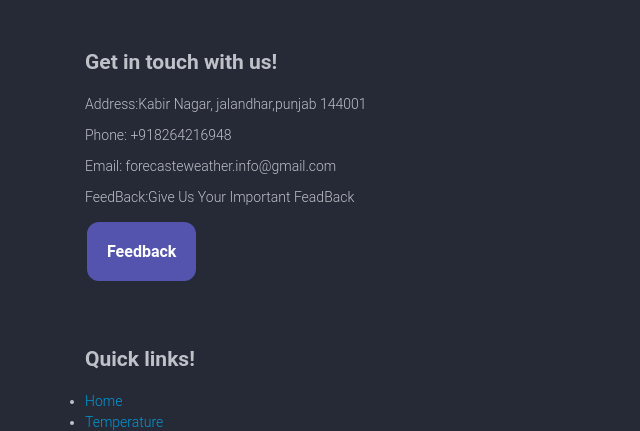
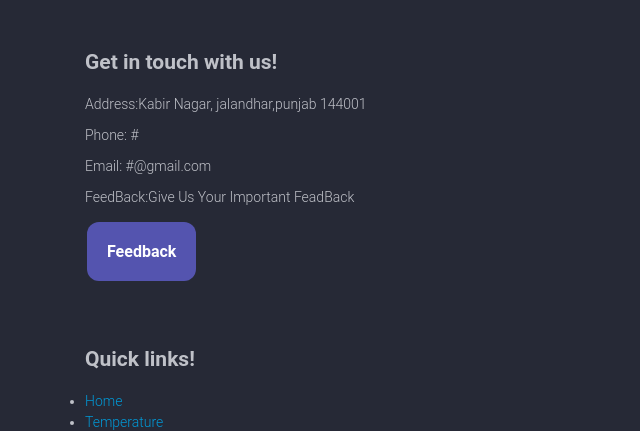
Before and after one commit to LovingNeha/weather_spot_with_maps, a Django app: page /index2/ in a window 1280 px wide. Shown: the part 6069-6500 px from the top of that part, without its empty margins (0-640 px from the left). Run offline with Django 3.2, Linux system fonts and the light colour scheme; data comes from the database, SQL or seed files in the repository; the page is wider than the window, and the part outside it is not shown; some libraries are stand-ins or nearby versions.

Commit message:
third commit

```diff
--- a/static/files/map.js
+++ b/static/files/map.js
@@ -246,7 +246,7 @@ function initMap() {
 
 	// Get your own free OWM API key at https://www.openweathermap.org/appid - please do not re-use mine!
 	// You don't need an API key for this to work at the moment, but this will change eventually.
-	var OWM_API_KEY = 'a0d5659a015c8b72076e37f18fb9b18b';
+	var OWM_API_KEY = 'your api key';
 
 	var clouds = L.OWM.clouds({opacity: 0.8, legendImagePath: 'files/NT2.png', appId: OWM_API_KEY});
 	var cloudscls = L.OWM.cloudsClassic({opacity: 0.5, appId: OWM_API_KEY});
--- a/templates/weather/FeedBack.html
+++ b/templates/weather/FeedBack.html
@@ -241,10 +241,10 @@ input[type=submit]:hover {
                     <p><span>Address:</span>Kabir Nagar, jalandhar,punjab 144008</p>
                 </div>
                 <div class="phone-text">
-                    <p><span>Phone:</span> +918264216948</p>
+                    <p><span>Phone:</span> #</p>
                 </div>
                 <div class="email-text">
-                    <p><span>Email:</span> forecasteweather.info@gmail.com</p>
+                    <p><span>Email:</span> #@gmail.com</p>
                 </div>
 
                 <div class="address-text">
--- a/templates/weather/admin_login.html
+++ b/templates/weather/admin_login.html
@@ -266,13 +266,13 @@ input[type=submit]:hover {
                     <div class="footer-text">
                         </div>
                     <div class="address-text">
-                        <p><span>Address:</span>Ladowali RD, jalandhar,punjab 144001</p>
+                        <p><span>Address:</span>kabir nagar, jalandhar,punjab 144001</p>
                     </div>
                     <div class="phone-text">
-                        <p><span>Phone:</span> +919465886948</p>
+                        <p><span>Phone:</span> #</p>
                     </div>
                     <div class="email-text">
-                        <p><span>Email:</span> avtarsingh24hr@gmail.com</p>
+                        <p><span>Email:</span> #</p>
                     </div>
                 </div>
 <div class="col-md-6">
--- a/templates/weather/index.html
+++ b/templates/weather/index.html
@@ -319,10 +319,10 @@
                         <p><span>Address:</span>Kabir Nagar, jalandhar,punjab 144001</p>
                     </div>
                     <div class="phone-text">
-                        <p><span>Phone:</span> +918264216948</p>
+                        <p><span>Phone:</span> #</p>
                     </div>
                     <div class="email-text">
-                        <p><span>Email:</span> forecasteweather.info@gmail.com</p>
+                        <p><span>Email:</span> #@gmail.com</p>
                     </div>
                     <div class="address-text">
                             <p><span>FeedBack:</span>Give Us Your Important FeadBack</p>
--- a/templates/weather/index2.html
+++ b/templates/weather/index2.html
@@ -479,10 +479,10 @@
                     <p><span>Address:</span>Kabir Nagar, jalandhar,punjab 144001</p>
                 </div>
                 <div class="phone-text">
-                    <p><span>Phone:</span> +918264216948</p>
+                    <p><span>Phone:</span> #</p>
                 </div>
                 <div class="email-text">
-                    <p><span>Email:</span> forecasteweather.info@gmail.com</p>
+                    <p><span>Email:</span> #@gmail.com</p>
                 </div>
                 <div class="address-text">
                         <p><span>FeedBack:</span>Give Us Your Important FeadBack</p>
--- a/templates/weather/thankyou.html
+++ b/templates/weather/thankyou.html
@@ -150,10 +150,10 @@
                     <p><span>Address:</span>Kabir Nagar, jalandhar,punjab 144008</p>
                 </div>
                 <div class="phone-text">
-                    <p><span>Phone:</span> +918264216948</p>
+                    <p><span>Phone:</span> #</p>
                 </div>
                 <div class="email-text">
-                    <p><span>Email:</span> forecasteweather.info@gmail.com</p>
+                    <p><span>Email:</span> #@gmail.com</p>
                 </div>
 
                 <div class="address-text">
--- a/weather/admin.py
+++ b/weather/admin.py
@@ -9,7 +9,7 @@ admin.site.register(Temp_imp_climate)
 
 class Temp_changes_cousesAdmin(admin.ModelAdmin):
     list_display = ('heading', 'discription',)
-    search_fields = ('heading',)
+    search_fields = ('heading', )
     class Meta:
         model = Earthquake_data
 admin.site.register(Temp_changes_couses,Temp_changes_cousesAdmin)
```
